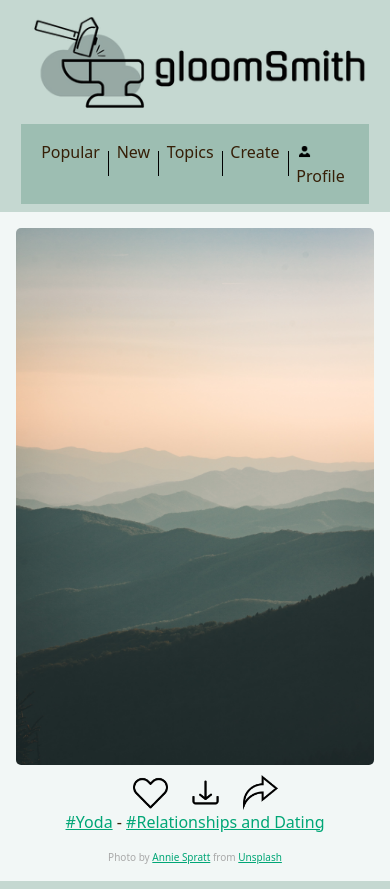
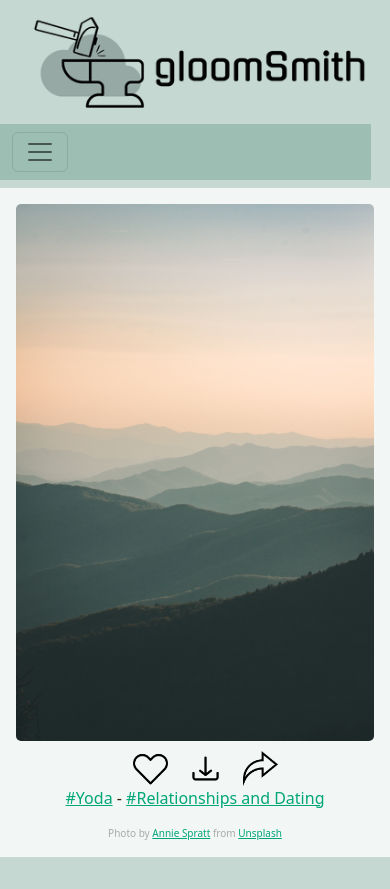
Before and after one commit to Capstone-42-quote-gen/ai-quote-generator, a React (Vite) app in the folder frontend/: page / in a window 390 px wide. After the commit the page ends 865 px from the top, so only its background shows below. Built offline with nearby package versions, Linux system fonts and the light colour scheme.

Commit message:
added toggle button to navbar for responsive behaviour

```diff
--- a/frontend/src/shared/components/NavBar.tsx
+++ b/frontend/src/shared/components/NavBar.tsx
@@ -15,9 +15,10 @@ export function Navigation() {
                 </Col>
             </Row>
             <Row className="align-items-center">
-                <Col lg={11}>
-            <Navbar className="custom-navbar mx-auto">
+            <Navbar expand={"lg"} className={"custom-navbar mx-auto}"}>
                 <Container>
+                    <Navbar.Toggle aria-controls={"responsive-navbar-nav"} />
+                    <Navbar.Collapse id={"responsive-navbar-nav"}>
                     <Nav className="w-100 justify-content-evenly">
                         <Nav.Link href="#popular">Popular</Nav.Link>
                         <span className="navbar-divider"></span>
@@ -29,9 +30,9 @@ export function Navigation() {
                         <span className="navbar-divider"></span>
                         <Nav.Link href="/sign-in"><Image src={signIn} className={"sign-in-icon p-0 mb-1 me-2"} />Profile</Nav.Link>
                     </Nav>
+                    </Navbar.Collapse>
                 </Container>
             </Navbar>
-                </Col>
             </Row>
         </Container>
     );
```
